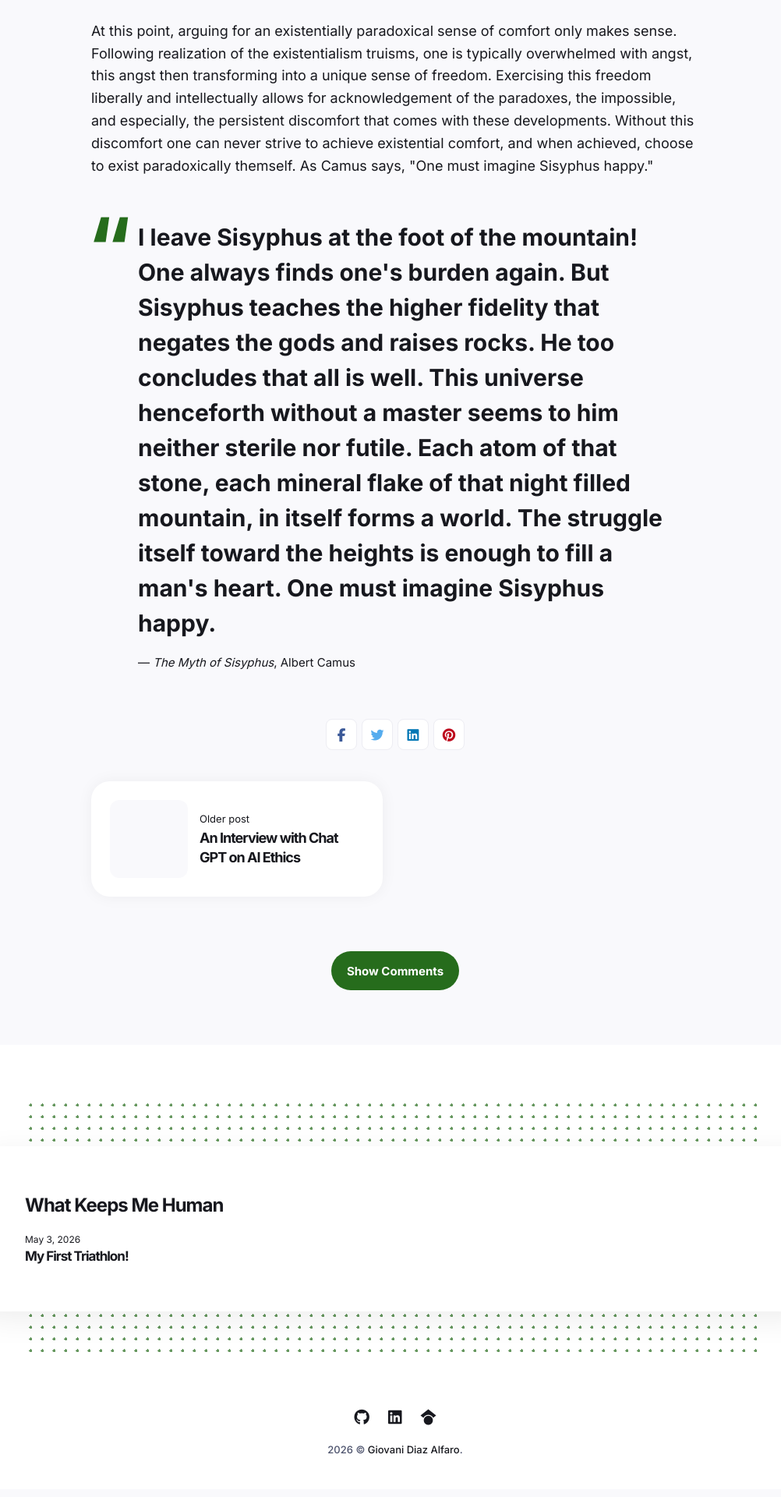
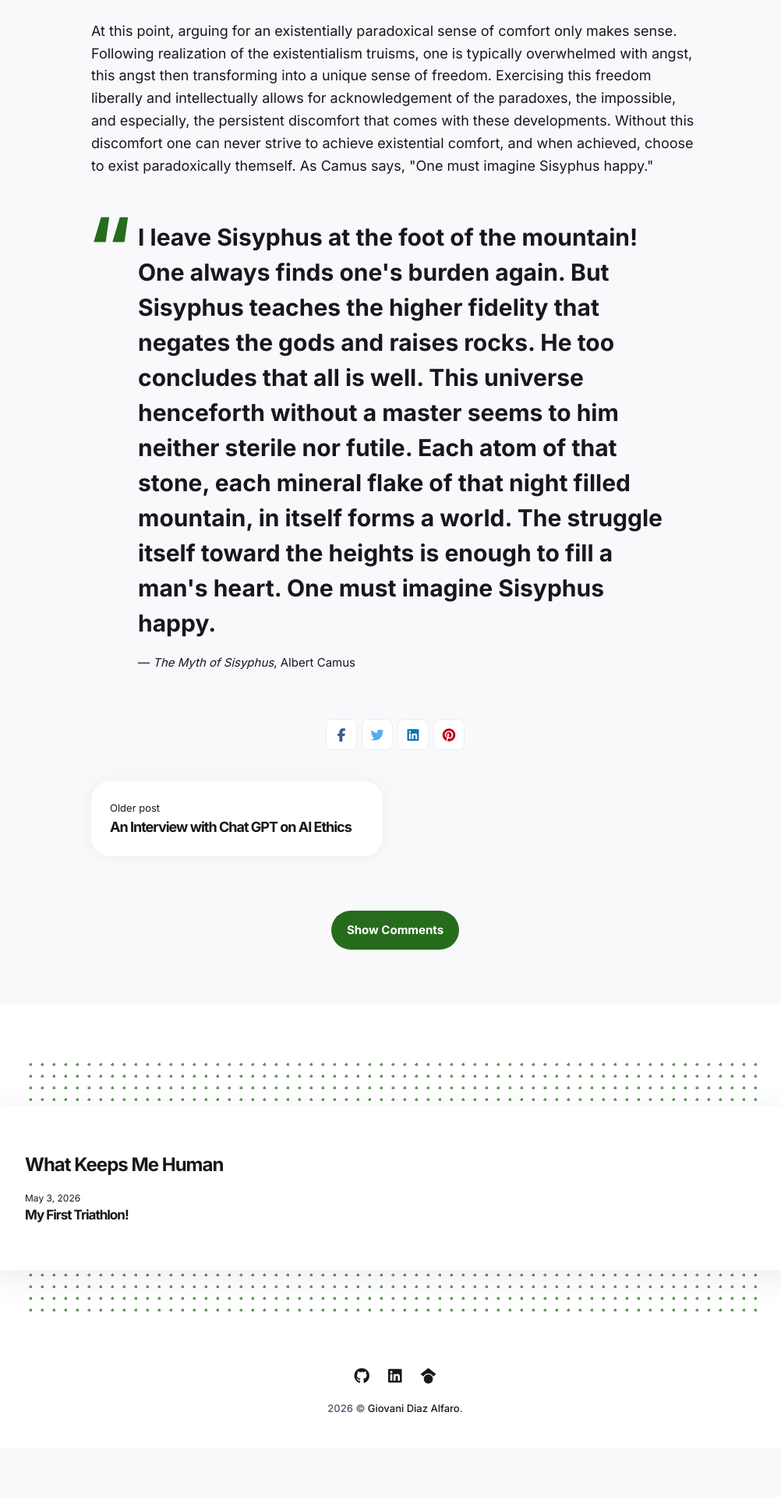
Before and after one commit to giovanidiazalfaro/giovanidiazalfaro.github.io, a Jekyll site: the page built from _stoic_cycle/2023-06-30-existential-discomfort.md, in a window 1280 px wide. Shown: the part 1129-3049 px from the top of the page at 78% size, without its empty margins (133-1135 px from the left). Built offline with Jekyll 4.4.1, drawn with Linux system fonts in a browser that asks for light colours; after the commit the page ends 2996 px from its top, so only the background shows below that.

Commit message:
Fixed a post avatar icon bug.

```diff
--- a/_includes/post-navigation.html
+++ b/_includes/post-navigation.html
@@ -1,8 +1,9 @@
 <div class="post__navigation">
   {% if page.previous.url %}
   <a class="post__prev" href="{{page.previous.url}}">
+        {% if page.previous.image %}
     <div class="prev__image">
-      {% if page.previous.image and page.previous.video_embed %}
+      {% if page.previous.video_embed %}
       <div class="video-icon">
         <div class="circle pulse"></div>
         <svg xmlns="http://www.w3.org/2000/svg" viewBox="0 0 100 100">
@@ -12,6 +13,7 @@
       {% endif %}
       <img class="lazy" data-src="{{site.baseurl}}{{page.previous.image}}" alt="{{ page.title }}">
     </div>
+    {% endif %}
     <div class="prev__box">
       <span class="post__nav post__nav__prev">Older post</span>
       <h2 class="post__nav__title">{{page.previous.title}}</h2>
@@ -25,8 +27,9 @@
       <span class="post__nav post__nav__next">Newer post</span>
       <h2 class="post__nav__title">{{page.next.title}}</h2>
     </div>
+        {% if page.next.image %}
     <div class="next__image">
-      {% if page.next.image and page.next.video_embed %}
+      {% if page.next.video_embed %}
       <div class="video-icon">
         <div class="circle pulse"></div>
         <svg xmlns="http://www.w3.org/2000/svg" viewBox="0 0 100 100">
@@ -36,6 +39,7 @@
       {% endif %}
       <img class="lazy" data-src="{{site.baseurl}}{{page.next.image}}" alt="{{ page.title }}">
     </div>
+    {% endif %}
   </a>
   {% endif %}
 </div>
```
